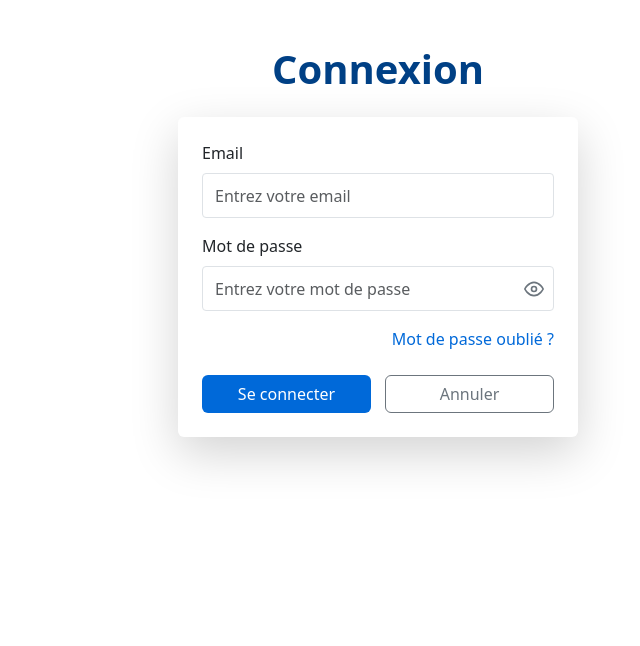
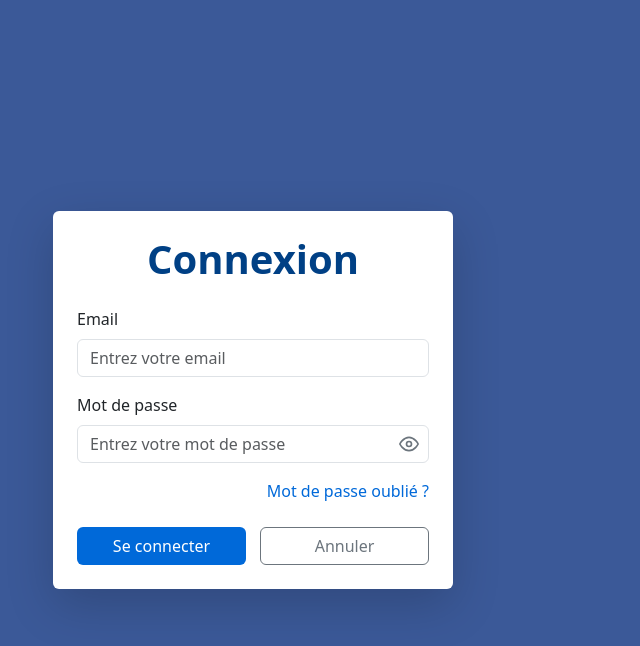
Before and after one commit to OUMARNDIAYE49/hospital-appointment-system, a Vue app: page / in a window 1280 px wide. Shown: the top 646 px of the page, without its empty margins (387-1027 px from the left). Built offline with nearby package versions, Linux system fonts and the light colour scheme.

Commit message:
Update ChangePassword files

```diff
--- a/src/components/ForgotPassword.vue
+++ b/src/components/ForgotPassword.vue
@@ -1,7 +1,8 @@
 <template>
   <div class="forgot-password-container">
+
+    <form @submit.prevent="sendResetEmail" class="shadow-lg p-4 rounded bg-white">
       <h1 class="text-center mb-4">Réinitialiser le mot de passe</h1>
-      <form @submit.prevent="sendResetEmail" class="shadow-lg p-4 rounded bg-white">
       <div class="form-group mb-3">
         <label for="email" class="form-label">Email</label>
         <input
@@ -65,10 +66,16 @@
 <style scoped>
 .forgot-password-container {
   display: flex;
-    flex-direction: column;
+  justify-content: center;
   align-items: center;
-    margin-top: 20px;
-    padding: 20px;
+  height: 100vh;
+  width: 100vw;
+  background-color: #3b5998;
+  margin: 0;
+  padding: 0;
+  position: absolute;
+  top: 0;
+  left: 0;
 }
 
 h1 {
@@ -81,6 +88,9 @@
   max-width: 600px;
   width: 100%;
   border-radius: 8px;
+  background-color: #ffffff;
+  padding: 20px;
+  box-sizing: border-box;
 }
 
 .shadow-lg {
@@ -119,4 +129,9 @@
   font-size: 16px;
   border-radius: 4px;
 }
+
+.alert-success {
+  background-color: #d4edda;
+  color: #155724;
+}
 </style>
--- a/src/components/Login.vue
+++ b/src/components/Login.vue
@@ -1,6 +1,7 @@
 <template>
+  <div class="container-center">
+    <form @submit.prevent="login" class="shadow-lg p-4 rounded bg-white">
       <h1 class="text-center mb-4">Connexion</h1>
-  <form @submit.prevent="login" class="shadow-lg p-4 rounded bg-white">
       <div class="form-group mb-3">
         <label for="email" class="form-label">Email</label>
         <input
@@ -12,7 +13,6 @@
           required
         />
       </div>
-
       <div class="form-group mb-3 position-relative password-field">
         <label for="password" class="form-label">Mot de passe</label>
         <div class="input-wrapper">
@@ -25,6 +25,7 @@
             required
           />
           <span class="toggle-password" @click="togglePasswordVisibility">
+            <!-- SVG Icons -->
             <svg
             v-if="showPassword"
             xmlns="http://www.w3.org/2000/svg"
@@ -63,17 +64,19 @@
           </span>
         </div>
       </div>
-
       <div class="text-end mb-4">
         <a href="/forgot-password" class="forgot-password-link">Mot de passe oublié ?</a>
       </div>
-
       <div class="d-flex justify-content-between">
         <button type="submit" class="btn btn-primary">Se connecter</button>
-      <button type="button" class="btn btn-outline-secondary" @click="resetForm">Annuler</button>
+        <button type="button" class="btn btn-outline-secondary" @click="resetForm">
+          Annuler
+        </button>
       </div>
     </form>
+  </div>
 </template>
+
 
 <script>
 import { ref } from "vue";
@@ -144,22 +147,53 @@ export default {
 </script>
 
 <style scoped>
-h1 {
-  color: #004085;
-  font-weight: bold;
-  margin-top: 25px;
-  text-align: center;
+.container-center {
+  display: flex;
+  justify-content: center;
+  align-items: center;
+  height: 100vh;
+  width: 100vw;
+  background-color: #3b5998;
+  margin: 0;
+  padding: 0;
+  position: absolute;
+  top: 0;
+  left: 0;
 }
 
 form {
   max-width: 400px;
   width: 100%;
-  margin: 0 auto;
   border-radius: 8px;
+  background-color: #ffffff;
+  padding: 20px;
+  box-sizing: border-box;
 }
 
-.shadow-lg {
-  box-shadow: 0 8px 16px rgba(0, 0, 0, 0.15);
+h1 {
+  color: #004085;
+  font-weight: bold;
+  margin-bottom: 25px;
+  text-align: center;
+}
+
+.btn {
+  width: 48%;
+}
+
+.btn-primary {
+  background-color: #0069d9;
+  border: none;
+}
+
+.btn-outline-secondary {
+  color: #6c757d;
+  border: 1px solid #6c757d;
+}
+
+.btn-primary:hover,
+.btn-outline-secondary:hover {
+  opacity: 0.9;
 }
 
 .input-wrapper {
@@ -182,35 +216,6 @@ form {
   height: 100%;
 }
 
-.btn {
-  width: 48%;
-}
-
-.btn-primary {
-  background-color: #0069d9;
-  border: none;
-}
-
-.btn-outline-secondary {
-  color: #6c757d;
-  border: 1px solid #6c757d;
-}
-
-.btn-primary:hover,
-.btn-outline-secondary:hover {
-  opacity: 0.9;
-}
-
-.bg-white {
-  background-color: #ffffff;
-}
-
-.form-control {
-  height: 45px;
-  font-size: 16px;
-  border-radius: 4px;
-}
-
 .forgot-password-link {
   color: #0069d9;
   text-decoration: none;
@@ -219,4 +224,5 @@ form {
 .forgot-password-link:hover {
   text-decoration: underline;
 }
+
 </style>
--- a/src/views/Appointment/AddAppointment.vue
+++ b/src/views/Appointment/AddAppointment.vue
@@ -115,11 +115,10 @@ export default {
     const patients = computed(() => patientStore.patients);
     const medecins = computed(() => userStore.utilisateurs.filter(user => user.role === 'MEDECIN'));
 
-    // Calcul de la date minimale (aujourd'hui)
     const minDate = computed(() => {
       const today = new Date();
-      today.setMinutes(today.getMinutes() - today.getTimezoneOffset()); // Ajuste pour le fuseau horaire
-      return today.toISOString().slice(0, 16); // Format yyyy-mm-ddThh:mm
+      today.setMinutes(today.getMinutes() - today.getTimezoneOffset());
+      return today.toISOString().slice(0, 16);
     });
 
     const validateDates = () => {
@@ -127,25 +126,21 @@ export default {
       const dateFin = new Date(newAppointment.value.date_fin);
       const now = new Date();
 
-      // Vérification que la date de début n'est pas dans le passé
       if (dateDebut < now) {
         errorMessage.value = "La date de début ne peut pas être inférieure à la date actuelle.";
         return false;
       }
 
-      // Vérification que la date de fin n'est pas dans le passé
       if (dateFin < now) {
         errorMessage.value = "La date de fin ne peut pas être inférieure à la date actuelle.";
         return false;
       }
 
-      // Vérification que la date de fin n'est pas avant la date de début
       if (dateFin < dateDebut) {
         errorMessage.value = "La date de fin ne peut pas être antérieure à la date de début.";
         return false;
       }
 
-      // Vérification des heures d'ouverture (07:00 à 20:00)
       const heureDebut = dateDebut.getHours();
       const heureFin = dateFin.getHours();
 
@@ -173,21 +168,19 @@ export default {
         });
 
         if (newAppointment) {
-          // Réinitialiser les champs manuellement
           newAppointment.value.date_debut = '';
           newAppointment.value.date_fin = '';
           newAppointment.value.patient_id = '';
           newAppointment.value.medecin_id = '';
           newAppointment.value.status = '';
 
-          // Afficher l'alerte de succès
           Swal.fire({
             title: 'Rendez-vous ajouté !',
             text: 'Le rendez-vous a été ajouté avec succès.',
             icon: 'success',
             confirmButtonText: 'OK'
           }).then(() => {
-            router.push('/appointments'); // Redirection vers la liste des rendez-vous après confirmation
+            router.push('/appointments');
           });
         } else {
           console.warn("Le rendez-vous n'a pas été ajouté.");
@@ -238,7 +231,7 @@ h1 {
 }
 
 form {
-  max-width: 640px;
+  max-width: 500px;
   width: 100%;
   border-radius: 8px;
 }
@@ -252,7 +245,8 @@ form {
 }
 
 .btn {
-  width: 20%;
+  width: 30%;
+  height: 30px;
 }
 
 .btn-primary {
--- a/src/views/User/ChangePassword.vue
+++ b/src/views/User/ChangePassword.vue
@@ -112,7 +112,7 @@
         <button type="submit" class="btn btn-primary" :disabled="!isPasswordValid">
           Valider
         </button>
-        <router-link to="/" class="btn btn-secondary">
+        <router-link to="/Calendar" class="btn btn-secondary">
           Annuler
         </router-link>
       </div>
@@ -123,11 +123,11 @@
 <script setup>
 import { ref, computed } from "vue";
 import { useRouter } from "vue-router";
-import { useUtilisateurStore } from "@/store/userStore"; // Import du store
+import { useUtilisateurStore } from "@/store/userStore";
 import Swal from "sweetalert2";
 
 const router = useRouter();
-const utilisateurStore = useUtilisateurStore(); // Initialisation du store utilisateur
+const utilisateurStore = useUtilisateurStore();
 
 const currentPassword = ref("");
 const newPassword = ref("");
@@ -156,7 +156,6 @@ const submitPasswordChange = async () => {
   }
 
   try {
-    // Appel de la méthode changePassword dans le store avec l'ancien et le nouveau mot de passe
     await utilisateurStore.changePassword(currentPassword.value, newPassword.value);
 
     Swal.fire({
```
Also changed, not shown: src/App.vue (+0 -10 lines), src/layouts/AdminLayout.vue (deleted, +0 -38 lines), src/layouts/DefaultLayout.vue (deleted, +0 -28 lines). Lines whose indentation alone changed are shown as unchanged.
